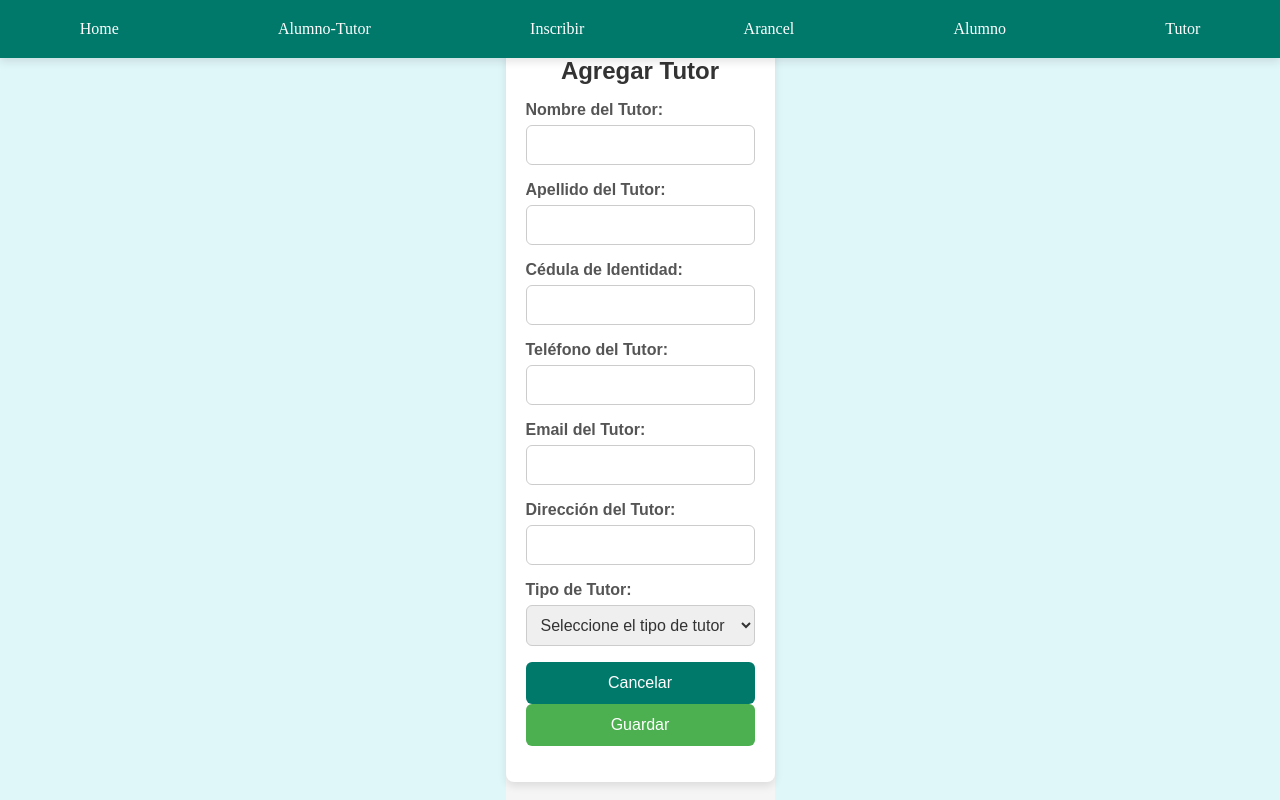
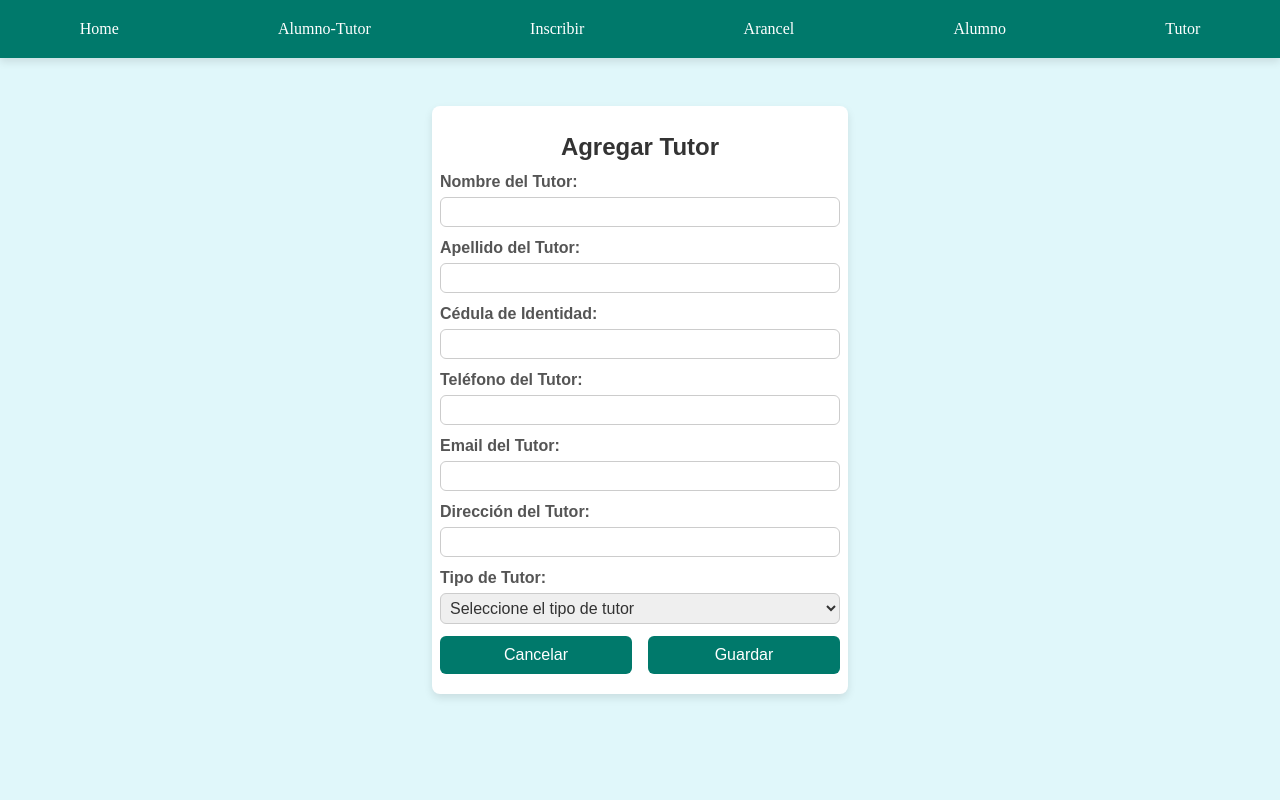
Before and after one commit to AlbertoFerreiraC/FrontCEPB, an Angular app: page /tutor in a window 1280 px wide. Built offline with nearby package versions, Linux system fonts and the light colour scheme.

Commit message:
actualizacion de from tutor

```diff
--- a/src/app/tutor/tutor.component.css
+++ b/src/app/tutor/tutor.component.css
@@ -1,31 +1,28 @@
-/* src/app/tutor/tutor.component.css */
-
 .content-container {
     display: flex;
     justify-content: center;
     align-items: center;
-    height: 100vh;
+    height: 50vh;
     background-color: #f5f5f5;
     font-family: Arial, sans-serif;
 }
 
 .tutor-form-container {
-    background-color: #ffffff;
-    padding: 20px;
+    background-color: #fff;
+    padding: 8px; /* Reducir el padding para disminuir la altura total */
     border-radius: 8px;
     box-shadow: 0 4px 8px rgba(0, 0, 0, 0.1);
-    width: 280%; /* Reducido en un 30% */
-    max-width: 90%;
+    width: 400px;
 }
 
 h2 {
     text-align: center;
     color: #333;
-    margin-bottom: 16px;
+    margin-bottom: 12px; /* Reducir el margen inferior */
 }
 
 .form-group {
-    margin-bottom: 16px;
+    margin-bottom: 12px; /* Reducir el margen inferior */
 }
 
 label {
@@ -40,7 +37,7 @@ input[type="tel"],
 input[type="email"],
 select {
     width: 100%;
-    padding: 10px;
+    padding: 5px; /* Reducir el padding */
     border: 1px solid #ccc;
     border-radius: 6px;
     box-sizing: border-box;
@@ -60,8 +57,8 @@ select {
 }
 
 button {
-    width: 100%;
-    padding: 12px;
+    width: 48%;
+    padding: 10px; /* Reducir el padding */
     border: none;
     border-radius: 6px;
     cursor: pointer;
@@ -72,25 +69,26 @@ button {
 button[type="button"] {
     background-color: #00796b;
     color: #fff;
-    margin-right: 8px;
+    margin-right: 4%;
 }
 
 button[type="button"]:hover {
-    background-color: #005a4c;
+    background-color: #099264;
 }
 
 button[type="submit"] {
-    background-color: #4caf50;
+    background-color: #00796b;
     color: #fff;
 }
 
 button[type="submit"]:hover {
-    background-color: #388e3c;
+    background-color: #099264;
 }
 
 @media (max-width: 500px) {
     .tutor-form-container {
-        width: 100%;
+        width: 90%;
+        max-width: 100%; /* Asegura que no exceda el ancho del contenedor padre */
         padding: 16px;
     }
 
```
